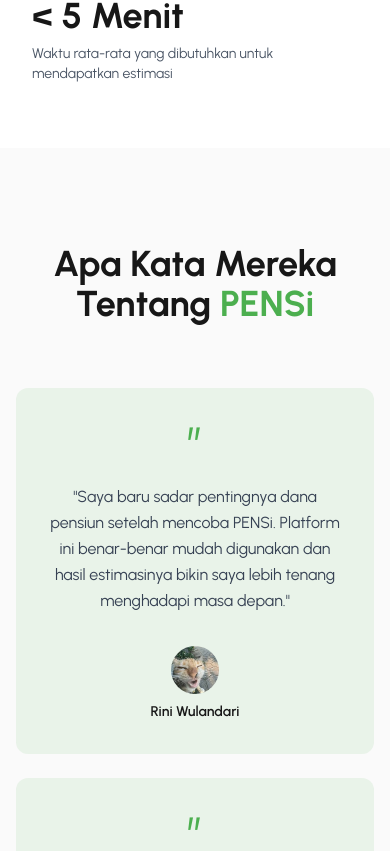
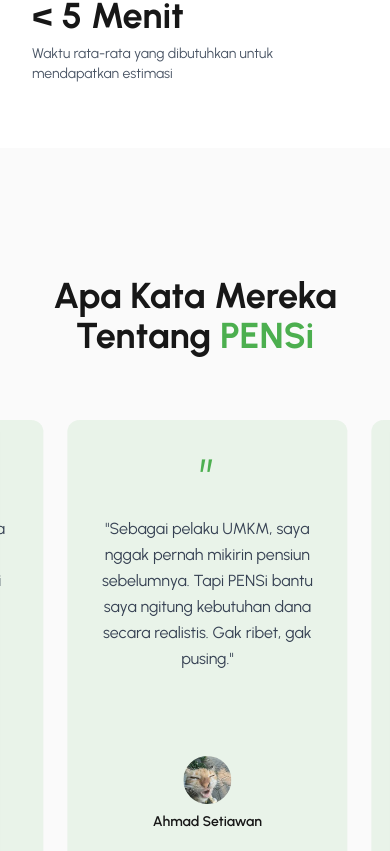
Before and after one commit to DBS-Dicoding-2025-Jakarta/PENSi, a Next.js app: page / in a window 390 px wide. Shown: the part 4790-5641 px from the top of the page. Built offline with nearby package versions, Linux system fonts and the light colour scheme.

Commit message:
fix framer motion testimoni

```diff
--- a/src/app/components/tesimoni.tsx
+++ b/src/app/components/tesimoni.tsx
@@ -1,6 +1,7 @@
 "use client";
-import React from "react";
+import React, { useRef } from "react";
 import Image from "next/image";
+import { motion, useScroll, useTransform } from "framer-motion";
 
 const Testimoni: React.FC = () => {
   const testimonials = [
@@ -25,25 +26,63 @@
       author: "Dinda Lestari",
       image: "/people/download(2).jpeg",
     },
+    {
+      id: 4,
+      quote:
+        "Platform ini mengubah cara saya merencanakan keuangan. Sangat informatif dan membantu!",
+      author: "Budi Hartono",
+      image: "/people/download(2).jpeg",
+    },
+    {
+      id: 5,
+      quote:
+        "Sekarang saya bisa lebih tenang menghadapi masa pensiun karena punya gambaran yang jelas.",
+      author: "Sari Dewi",
+      image: "/people/download(2).jpeg",
+    },
+    {
+      id: 5,
+      quote:
+        "Sekarang saya bisa lebih tenang menghadapi masa pensiun karena punya gambaran yang jelas.",
+      author: "Sari Dewi",
+      image: "/people/download(2).jpeg",
+    },
   ];
 
+  // Scroll logic with framer-motion
+  const containerRef = useRef(null);
+  const { scrollYProgress } = useScroll({
+    target: containerRef,
+    offset: ["start end", "end start"],
+  });
+
+  // Translasi horizontal berdasarkan scroll vertikal
+  const x = useTransform(
+    scrollYProgress,
+    [0, 1],
+    [0, -((testimonials.length - 2) * 150)] // geser sejauh jumlah item dikali lebar item
+  );
+
   return (
-    <section className="py-24 bg-[#FAFAFA]">
+    <section className="py-32 bg-[#FAFAFA]" ref={containerRef}>
       <h2 className="text-4xl md:text-5xl font-bold text-center mb-16">
         Apa Kata Mereka Tentang <span className="text-primary">PENSi</span>
       </h2>
 
-      <div className="max-w-7xl mx-auto px-4 grid grid-cols-1 sm:grid-cols-2 md:grid-cols-3 gap-6">
+      <div className="overflow-hidden max-w-7xl mx-auto px-4">
+        <motion.div style={{ x }} className="flex gap-6">
           {testimonials.map((testimonial) => (
             <article
               key={testimonial.id}
-            className="bg-primary/10 rounded-xl p-8 flex flex-col text-center"
+              className="bg-primary/10 rounded-xl p-8 w-[280px] md:w-[320px] flex-shrink-0 text-center flex flex-col"
             >
               <blockquote className="text-gray-700 mb-8 flex-1">
                 <div className="text-primary text-5xl mb-4 leading-none">
                   &rdquo;
                 </div>
-              <p className="text-base leading-relaxed">"{testimonial.quote}"</p>
+                <p className="text-base leading-relaxed">
+                  "{testimonial.quote}"
+                </p>
               </blockquote>
               <footer className="flex flex-col items-center mt-auto">
                 <Image
@@ -53,13 +92,13 @@
                   height={48}
                   className="rounded-full mb-2 object-cover aspect-square"
                 />
-
                 <span className="font-semibold text-sm">
                   {testimonial.author}
                 </span>
               </footer>
             </article>
           ))}
+        </motion.div>
       </div>
     </section>
   );
```
Lines whose indentation alone changed are shown as unchanged.
